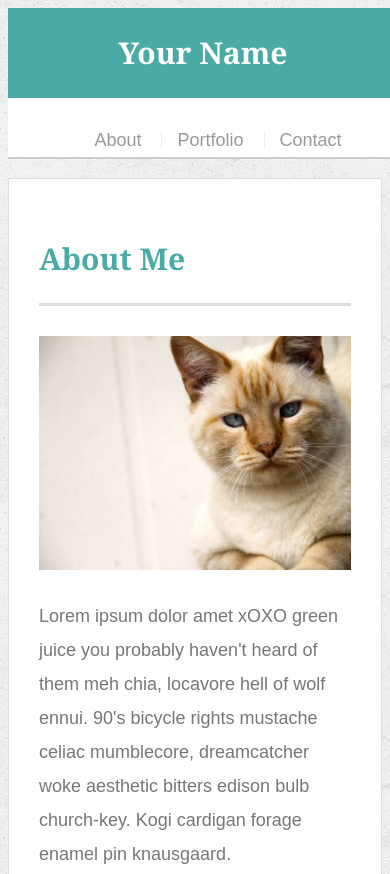
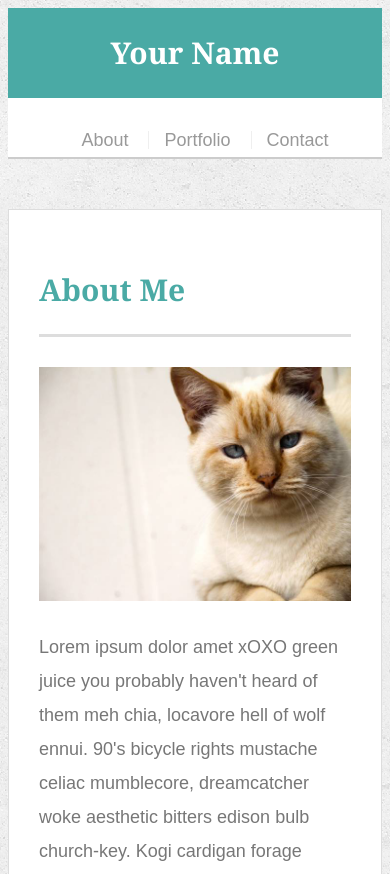
Before and after one commit to dfmattern/Responsive-Portfolio, a plain HTML site: page index.html in a window 390 px wide. Shown: the top 874 px of the page. Drawn offline with Linux system fonts and the light colour scheme.

Commit message:
changed position of masthead width and margin at 768 breakpoint in order to align edges wwith main container width. added padding to nav

```diff
--- a/assets/css/style.css
+++ b/assets/css/style.css
@@ -150,7 +150,15 @@ h2 {
         width: 100%;
     }
     #masthead {
+        position: relative;
         max-width: 100%;
+        margin: 0 0 30px;
+    }
+    #main-container {
+        padding-top: 0;
+    }
+    nav {
+        padding-right: 10px;
     }
 }
 
@@ -173,6 +181,12 @@ h2 {
         width: auto;
         max-width: 100%;
     }
+    #main-container {
+        padding-top: 0;
+    }
+    #masthead {
+        margin: 0 0 10px;
+    }
 }
 
 
```
